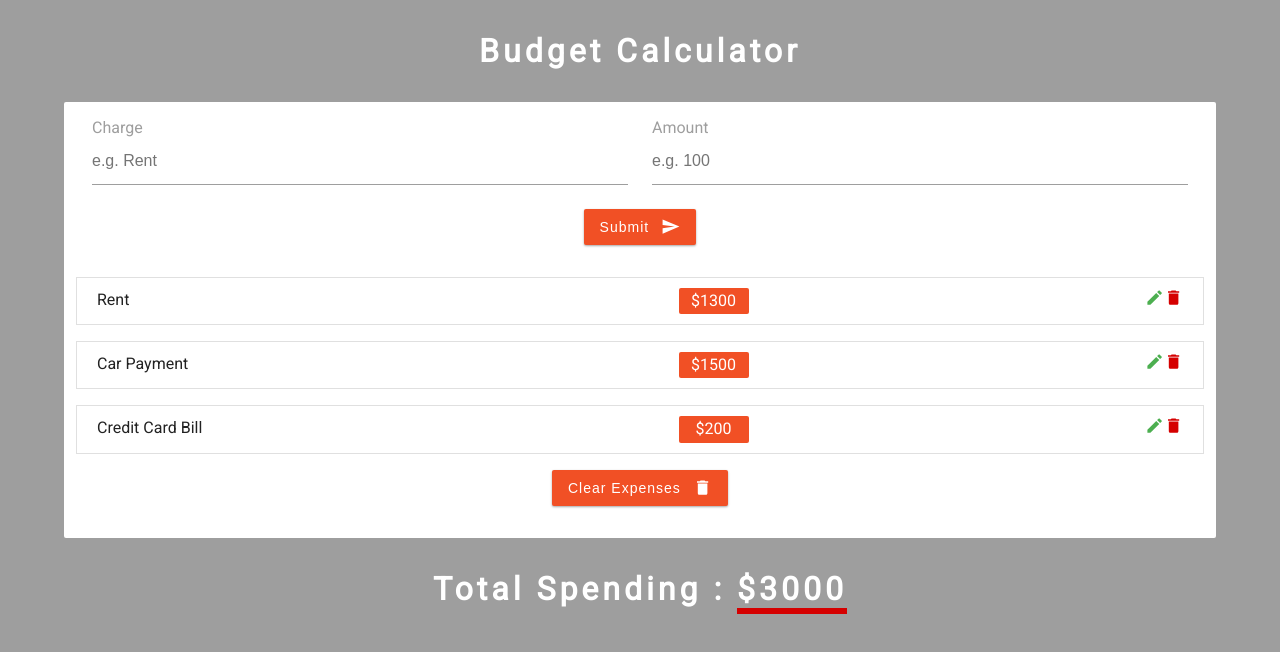
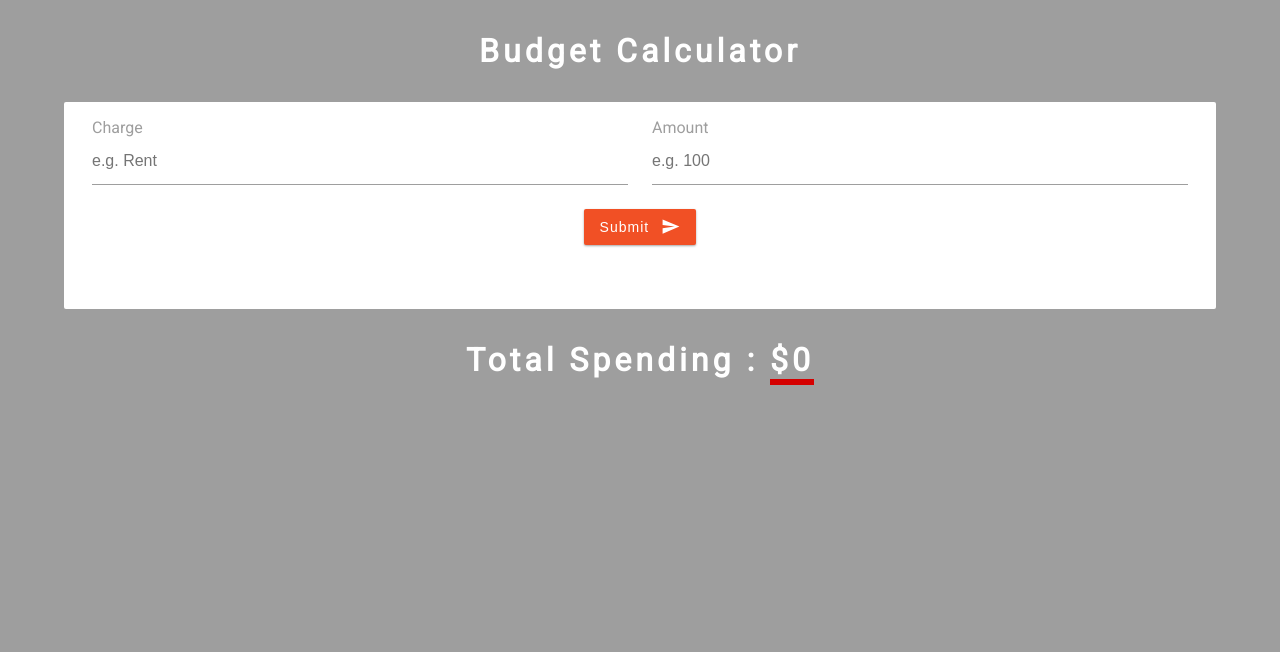
Before and after one commit to amirhosseinNouri/budget_calculator, a React (Create React App) app: page / in a window 1280 px wide. Shown: the top 652 px of the page. Built offline with nearby package versions, Linux system fonts and the light colour scheme.

Commit message:
saving data in localStorage using useEffect() hook done

```diff
--- a/src/App.js
+++ b/src/App.js
@@ -1,15 +1,13 @@
-import { useState } from "react";
+import { useState, useEffect } from "react";
 import "./App.css";
 import Alert from "./components/Alert";
 import ExpenseList from "./components/ExpenseList";
 import ExpenseForm from "./components/ExpenseForm";
 import { v4 as uuidv4 } from "uuid";
 
-const initialExpenses = [
-  { id: uuidv4(), charge: "rent", amount: 1300 },
-  { id: uuidv4(), charge: "car payment", amount: 1500 },
-  { id: uuidv4(), charge: "credit card bill", amount: 200 },
-];
+const initialExpenses = localStorage.getItem("expenses")
+  ? JSON.parse(localStorage.getItem("expenses"))
+  : [];
 
 function App() {
   // -------State Values--------
@@ -25,6 +23,12 @@
   const [edit, setEdit] = useState(false);
   //editItem
   const [editItem, setEditItem] = useState(0);
+  // -------UseEffect--------
+  useEffect(() =>{
+    console.log('use effect');
+    localStorage.setItem('expenses' , JSON.stringify(expenses))
+  },[expenses])
+
   // -------Functionality--------
   //handle charge
   const handleCharge = (event) => {
```
Also changed, not shown: 1 other file (tests, documents, lock files or other folders).
